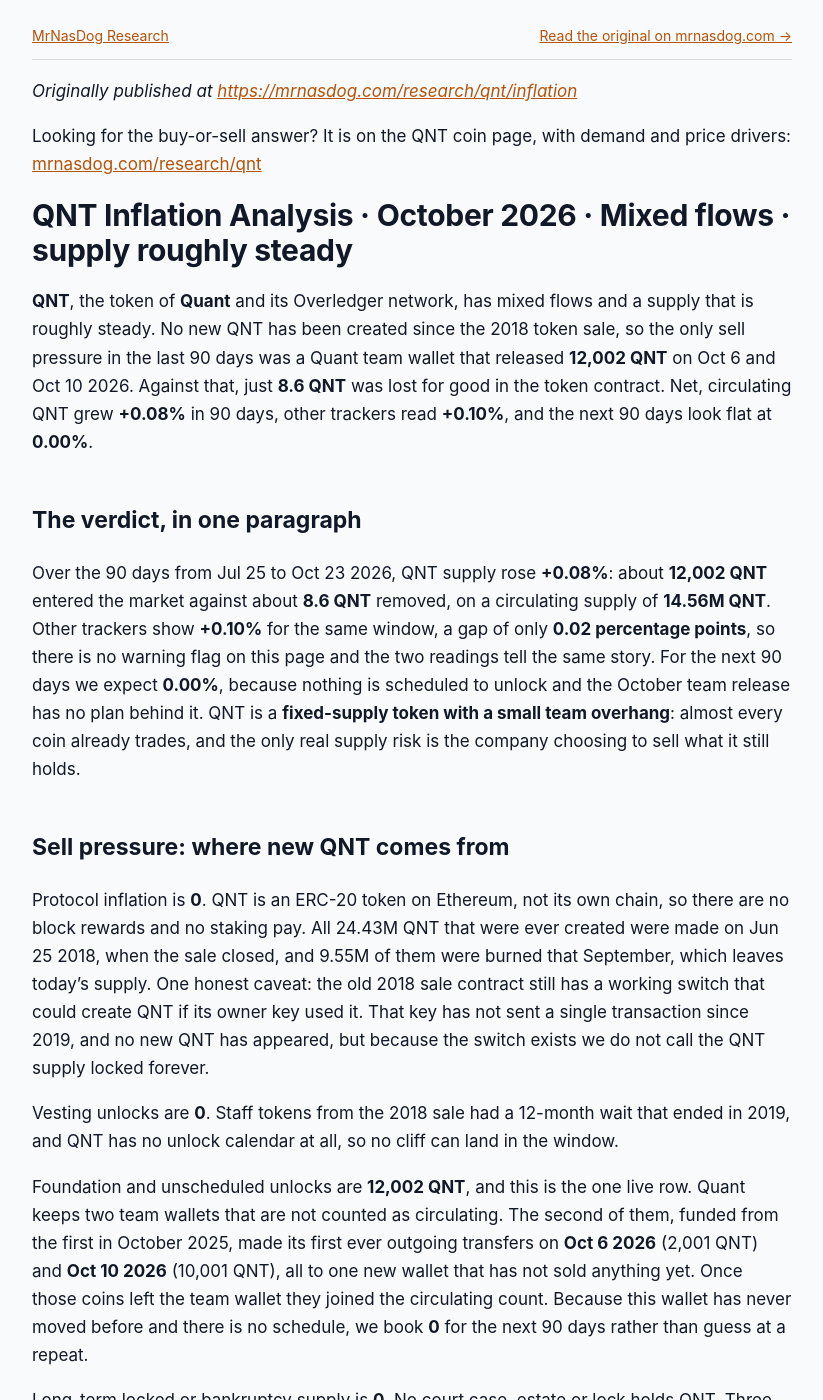
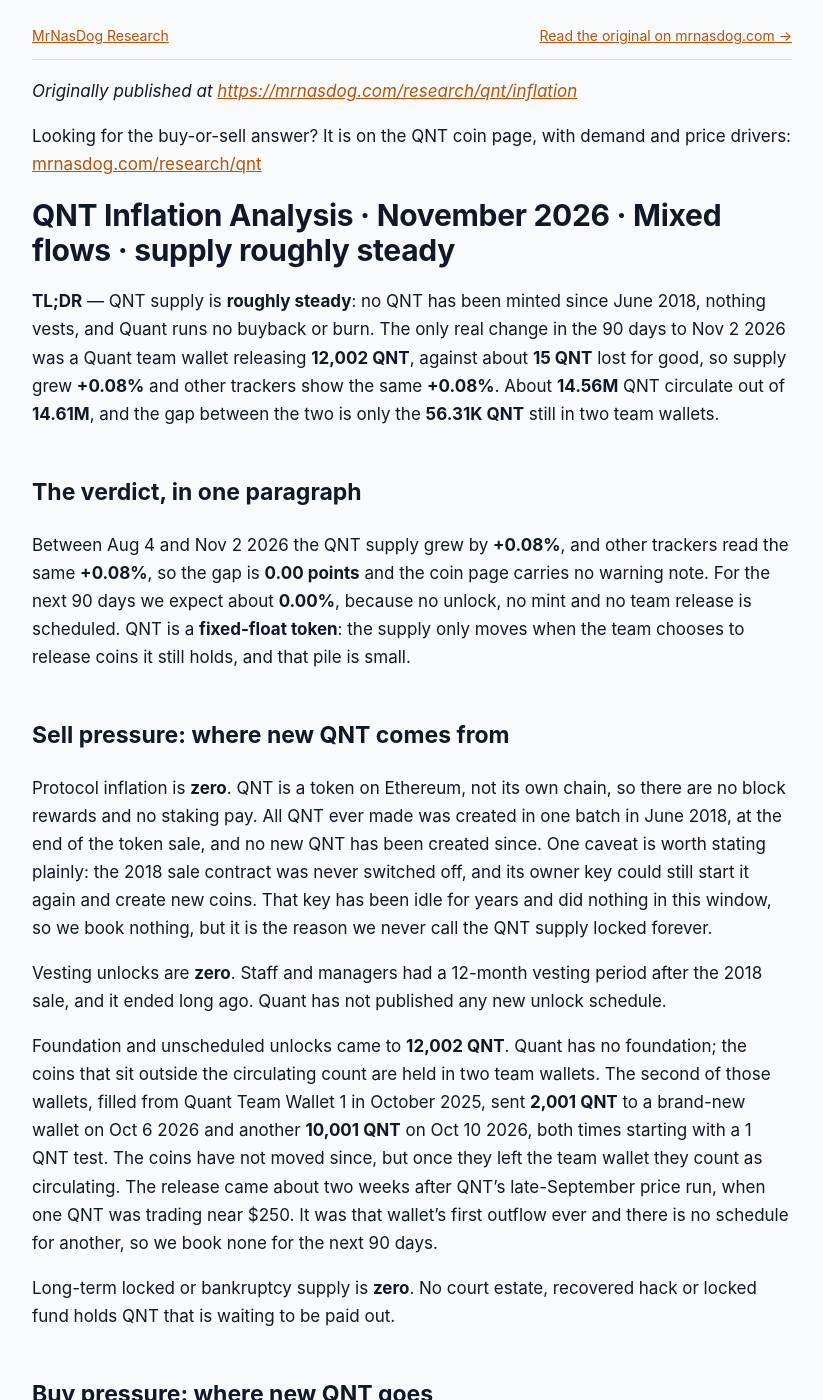
Before and after one commit to jeevansongmy-spec/mrnasdog-articles, a Jekyll site: the page built from crypto/qnt-pressure-framework.md, in a window 1280 px wide and 1400 px high. Shown: the whole window, without its empty margins (228-1051 px from the left). Built offline with Jekyll 4.4.1, drawn with Linux system fonts in a browser that asks for light colours; some of the changed text lies outside the part shown.

Commit message:
publish: crypto/qnt-pressure-framework

```diff
--- a/crypto/qnt-pressure-framework.md
+++ b/crypto/qnt-pressure-framework.md
@@ -1,6 +1,6 @@
 ---
-title:         "QNT Inflation Analysis · October 2026 · Mixed flows · supply roughly steady"
-description:   "QNT supply is roughly steady: no new QNT since 2018, no unlocks, no burn. A team wallet released 12,002 QNT: net +0.08% in 90 days, 0.00% next."
+title:         "QNT Inflation Analysis · November 2026 · Mixed flows · supply roughly steady"
+description:   "QNT supply is roughly steady: nothing minted since 2018, no unlocks, no buyback. A team wallet let 12,002 QNT out in October: +0.08% in 90 days, ~0% next."
 canonical_url: "https://mrnasdog.com/research/qnt/inflation"
 tags:          ["crypto", "qnt", "quant", "interoperability"]
 published:     true
@@ -10,64 +10,62 @@ published:     true
 <!-- main-page -->
 Looking for the buy-or-sell answer? It is on the QNT coin page, with demand and price drivers: [mrnasdog.com/research/qnt](https://mrnasdog.com/research/qnt)
 
-# QNT Inflation Analysis · October 2026 · Mixed flows · supply roughly steady
+# QNT Inflation Analysis · November 2026 · Mixed flows · supply roughly steady
 
-**QNT**, the token of **Quant** and its Overledger network, has mixed flows and a supply that is roughly steady. No new QNT has been created since the 2018 token sale, so the only sell pressure in the last 90 days was a Quant team wallet that released **12,002 QNT** on Oct 6 and Oct 10 2026. Against that, just **8.6 QNT** was lost for good in the token contract. Net, circulating QNT grew **+0.08%** in 90 days, other trackers read **+0.10%**, and the next 90 days look flat at **0.00%**.
+**TL;DR** — QNT supply is **roughly steady**: no QNT has been minted since June 2018, nothing vests, and Quant runs no buyback or burn. The only real change in the 90 days to Nov 2 2026 was a Quant team wallet releasing **12,002 QNT**, against about **15 QNT** lost for good, so supply grew **+0.08%** and other trackers show the same **+0.08%**. About **14.56M** QNT circulate out of **14.61M**, and the gap between the two is only the **56.31K QNT** still in two team wallets.
 
 ## The verdict, in one paragraph
 
-Over the 90 days from Jul 25 to Oct 23 2026, QNT supply rose **+0.08%**: about **12,002 QNT** entered the market against about **8.6 QNT** removed, on a circulating supply of **14.56M QNT**. Other trackers show **+0.10%** for the same window, a gap of only **0.02 percentage points**, so there is no warning flag on this page and the two readings tell the same story. For the next 90 days we expect **0.00%**, because nothing is scheduled to unlock and the October team release has no plan behind it. QNT is a **fixed-supply token with a small team overhang**: almost every coin already trades, and the only real supply risk is the company choosing to sell what it still holds.
+Between Aug 4 and Nov 2 2026 the QNT supply grew by **+0.08%**, and other trackers read the same **+0.08%**, so the gap is **0.00 points** and the coin page carries no warning note. For the next 90 days we expect about **0.00%**, because no unlock, no mint and no team release is scheduled. QNT is a **fixed-float token**: the supply only moves when the team chooses to release coins it still holds, and that pile is small.
 
 ## Sell pressure: where new QNT comes from
 
-Protocol inflation is **0**. QNT is an ERC-20 token on Ethereum, not its own chain, so there are no block rewards and no staking pay. All 24.43M QNT that were ever created were made on Jun 25 2018, when the sale closed, and 9.55M of them were burned that September, which leaves today's supply. One honest caveat: the old 2018 sale contract still has a working switch that could create QNT if its owner key used it. That key has not sent a single transaction since 2019, and no new QNT has appeared, but because the switch exists we do not call the QNT supply locked forever.
+Protocol inflation is **zero**. QNT is a token on Ethereum, not its own chain, so there are no block rewards and no staking pay. All QNT ever made was created in one batch in June 2018, at the end of the token sale, and no new QNT has been created since. One caveat is worth stating plainly: the 2018 sale contract was never switched off, and its owner key could still start it again and create new coins. That key has been idle for years and did nothing in this window, so we book nothing, but it is the reason we never call the QNT supply locked forever.
 
-Vesting unlocks are **0**. Staff tokens from the 2018 sale had a 12-month wait that ended in 2019, and QNT has no unlock calendar at all, so no cliff can land in the window.
+Vesting unlocks are **zero**. Staff and managers had a 12-month vesting period after the 2018 sale, and it ended long ago. Quant has not published any new unlock schedule.
 
-Foundation and unscheduled unlocks are **12,002 QNT**, and this is the one live row. Quant keeps two team wallets that are not counted as circulating. The second of them, funded from the first in October 2025, made its first ever outgoing transfers on **Oct 6 2026** (2,001 QNT) and **Oct 10 2026** (10,001 QNT), all to one new wallet that has not sold anything yet. Once those coins left the team wallet they joined the circulating count. Because this wallet has never moved before and there is no schedule, we book **0** for the next 90 days rather than guess at a repeat.
+Foundation and unscheduled unlocks came to **12,002 QNT**. Quant has no foundation; the coins that sit outside the circulating count are held in two team wallets. The second of those wallets, filled from Quant Team Wallet 1 in October 2025, sent **2,001 QNT** to a brand-new wallet on Oct 6 2026 and another **10,001 QNT** on Oct 10 2026, both times starting with a 1 QNT test. The coins have not moved since, but once they left the team wallet they count as circulating. The release came about two weeks after QNT's late-September price run, when one QNT was trading near $250. It was that wallet's first outflow ever and there is no schedule for another, so we book none for the next 90 days.
 
-Long-term locked or bankruptcy supply is **0**. No court case, estate or lock holds QNT. Three large wallets, two filled in 2018 and one in 2023, moved about 541,000 QNT in late September 2026 while the price surged, but those coins already counted as circulating, so the moves change who holds QNT, not how much exists.
+Long-term locked or bankruptcy supply is **zero**. No court estate, recovered hack or locked fund holds QNT that is waiting to be paid out.
 
 ## Buy pressure: where new QNT goes
 
-The programmatic buyback is **0**. Quant is a private company and runs no buyback; banks and firms mostly pay it for Overledger in normal money, and no rule turns that income into QNT purchases.
+A programmatic buyback is **zero**. Quant Network is a private company, and the licence fees it charges for its Overledger software are company revenue, not money used to buy QNT on the market.
 
-The protocol fee burn is **0**. Gas for QNT transfers is paid in ETH, and fees on Quant's own Fusion network go to its operators, so no fee destroys QNT.
+A protocol fee burn is **zero**. Using Quant's software does not destroy QNT. The famous QNT burn was a one-time event: on Sep 14 2018 about **9.55M** unsold sale coins were sent to the token's own address, where they can never move again. That is why the total supply is about 14.61M and not the much larger number the token contract still prints.
 
-Foundation buying is **0**. Quant has no foundation and has not announced any QNT purchases. The Clearing House network that Quant was picked for on Sep 24 2026 does not, as announced, require banks to buy or hold QNT.
+A foundation buy is **zero**. There is no foundation, DAO or treasury that buys QNT, and no QNT fund or company treasury plan was announced in the window.
 
-New long-term locks are **0**. Overledger licence fees are paid in QNT and Fusion users deposit QNT for fees, but both sit in contracts that still count as circulating, and node staking has no start date yet.
+A new long-term lock is **zero**. Quant's Fusion network went live on mainnet in June 2026 and plans to ask node operators to stake QNT, but that staking is not live and has no start date. When it starts, staked QNT could leave the market for a while; until then nothing is locked.
 
-One extra row, coins lost in the token contract, takes out **8.6 QNT**. People who send QNT to the token's own address by mistake can never get it back, because that address has no way to move coins. The 9.55M QNT burned in 2018 sits in the same place. At this pace it removes about **8.6 QNT** every 90 days, too little to change the reading.
+The one small buy-side flow is coins stuck in the token contract: **about 15 QNT** in 34 small transfers between Aug 4 and Nov 2 2026. These are mistakes, people sending QNT to the token's own address, and nothing can ever move them out, so they are gone for good. We expect about the same next.
 
 ## Foundation and overhang
 
-The tracked overhang is small. Quant's first team wallet holds **25,939 QNT**; its only move since 2022 was funding the second wallet in October 2025. The second team wallet holds **30,376 QNT** after its October release. Together that is **56,315 QNT**, about **0.39%** of the supply, with no published release plan. The new wallet that received the 12,002 QNT also still holds all of it; those coins now count as circulating, so a sale from it would not add to the figure again.
+The whole QNT overhang is small. Quant Team Wallet 1 holds **25,939 QNT**; it has not sent coins outside the team since 2022, and it did not move in this window. The second team wallet holds **30,376 QNT**, down from 42,378 QNT on Aug 4 2026 after the October release. Together they hold **56.31K QNT**, about **0.39%** of the circulating supply, and they are the only coins counted outside the float.
 
-Two further items sit outside the count but are watched. The three large wallets that moved in September hold about **1.32M QNT** between them; they are already in circulation, so they matter for price, not for supply. And the 2018 sale contract's creation switch stays parked behind one owner key. We read the team wallets and that key on-chain at every rebuild: if a team wallet's balance falls between refreshes, the outflow enters the foundation and unscheduled unlock row at the next refresh.
+The new wallet that received the **12,002 QNT** still holds every coin. Those coins already count as circulating, so if that wallet sells, it adds nothing new to supply, though it would add coins to the market. The old 2018 sale contract is the other thing to keep in mind: its owner key has not acted in years. If a team wallet's balance falls, the coins that leave count as a new release, and if that key ever acts again, any coins it creates count as new supply.
 
 ## How QNT compares to other fixed-supply utility tokens
 
-QNT belongs with tokens whose supply was fixed at launch and is already almost fully unlocked. With **99.6%** of its supply circulating, it has far less waiting to unlock than most tokens of its size, where team and investor cliffs can add several percent of supply in a single quarter. Its supply story is closer to an old fully distributed token than to a newer project still paying out insiders.
+Most utility tokens of QNT's size still release coins every month to teams, investors and ecosystem funds. Ethereum-based tokens from later years usually came with four-year vesting plans, so their supply keeps growing by a few percent a quarter. QNT skipped that phase: its sale ended in 2018, its vesting ended in 2019, and the team holds less than half a percent of the supply. Over 90 days, a QNT holder faces almost no new coins.
 
-Against interoperability rivals the contrast is in the mechanism. Chainlink's team releases LINK from its locked wallets every quarter (18.75M LINK on Oct 9 2026), and Hedera's council releases HBAR from its treasury; both add real new float every quarter. QNT has no emission and no reward budget at all. The flip side is that QNT has no burn and no buyback either, so nothing shrinks the supply: a fixed cap rather than deflation.
-
-Compared with exchange tokens that burn coins every quarter, QNT is neutral rather than shrinking. Its supply edge is that it cannot be diluted by schedules; its weakness is that demand has to come from people and firms choosing to hold it, because the protocol itself never buys.
+The difference from hard-capped chains such as Bitcoin is the mechanism. Bitcoin is capped because its code sets a schedule nobody can change. QNT has stayed flat because the team has not used its old sale contract, not because the code forbids it. And unlike tokens with a buyback or a fee burn, QNT has no built-in buyer: nothing in Quant's business model takes QNT off the market, so all demand has to come from people and firms choosing to buy and hold it.
 
 ## What to watch in the next 90 days
 
-First, the two Quant team wallets. After the 12,002 QNT release on Oct 10 2026, any further outflow from the **56,315 QNT** they hold would add new supply, and a sale from the wallet that received the October coins would show up as selling on the market.
+First, the two team wallets with **56.31K QNT**. After the release of Oct 6 and Oct 10 2026, any new outflow would show up as fresh supply, and the team released coins soon after a big price rise last time.
 
-Second, The Clearing House network. Banks are working on design and testing through late 2026, with a start planned in the first half of 2027. Any rule that banks must pay or lock QNT would be the first real buyer the token has; so far there is none.
+Second, the wallet that received the **12,002 QNT** on Oct 10 2026. It adds no new supply, but a sale from it would put those coins on the market.
 
-Third, staking on the Fusion network. If node staking opens with a lock, staked QNT could leave the circulating count and become a new buy-side row. No date has been given.
+Third, Fusion node staking. A start date has not been announced as of Nov 2 2026; once it is set, staked QNT would be a new long-term lock.
 
-Fourth, the 2018 sale contract's owner key. It has been silent since 2019. Any transaction from it would be the first sign that new QNT could be created.
+Fourth, the US bank network for tokenised deposits that The Clearing House picked Quant to build on Sep 24 2026, due for banks in the first half of 2027. No rule so far says the banks must hold QNT, so any QNT need it creates is still unknown.
 
 ## Summary
 
-QNT is a fixed-supply Ethereum token with mixed flows and a roughly steady supply: no new QNT has been created since 2018, and in the last 90 days supply grew **+0.08%**, almost all from a **12,002 QNT** Quant team wallet release on Oct 6 and Oct 10 2026. There is no buyback and no fee burn; only **8.6 QNT** was lost in the token contract. The main supply risk is the **56,315 QNT** still in two team wallets, about 0.39% of supply, and the parked 2018 creation switch, unused since 2019. For the next 90 days we expect supply to stay flat at **0.00%**.
+QNT supply is roughly steady: it grew **+0.08%** in the 90 days to Nov 2 2026, all from a **12,002 QNT** release by a Quant team wallet on Oct 6 and Oct 10 2026. No QNT has been minted since June 2018, nothing vests, and there is no buyback or fee burn. The main supply risk is the **56.31K QNT** still in two team wallets, plus an old sale contract whose idle owner key could in theory create new coins. With about **14.56M** QNT circulating out of **14.61M**, almost the whole supply is already on the market.
 
 ---
 
-*MrNasDog Pressure Framework analysis of QNT, Metric 1 — Inflation. Data + explanation only. Not financial advice. Checked Oct 23 2026.*
+*MrNasDog Pressure Framework analysis of QNT, Metric 1 — Inflation. Data + explanation only. Not financial advice. Checked Nov 2 2026.*
```
